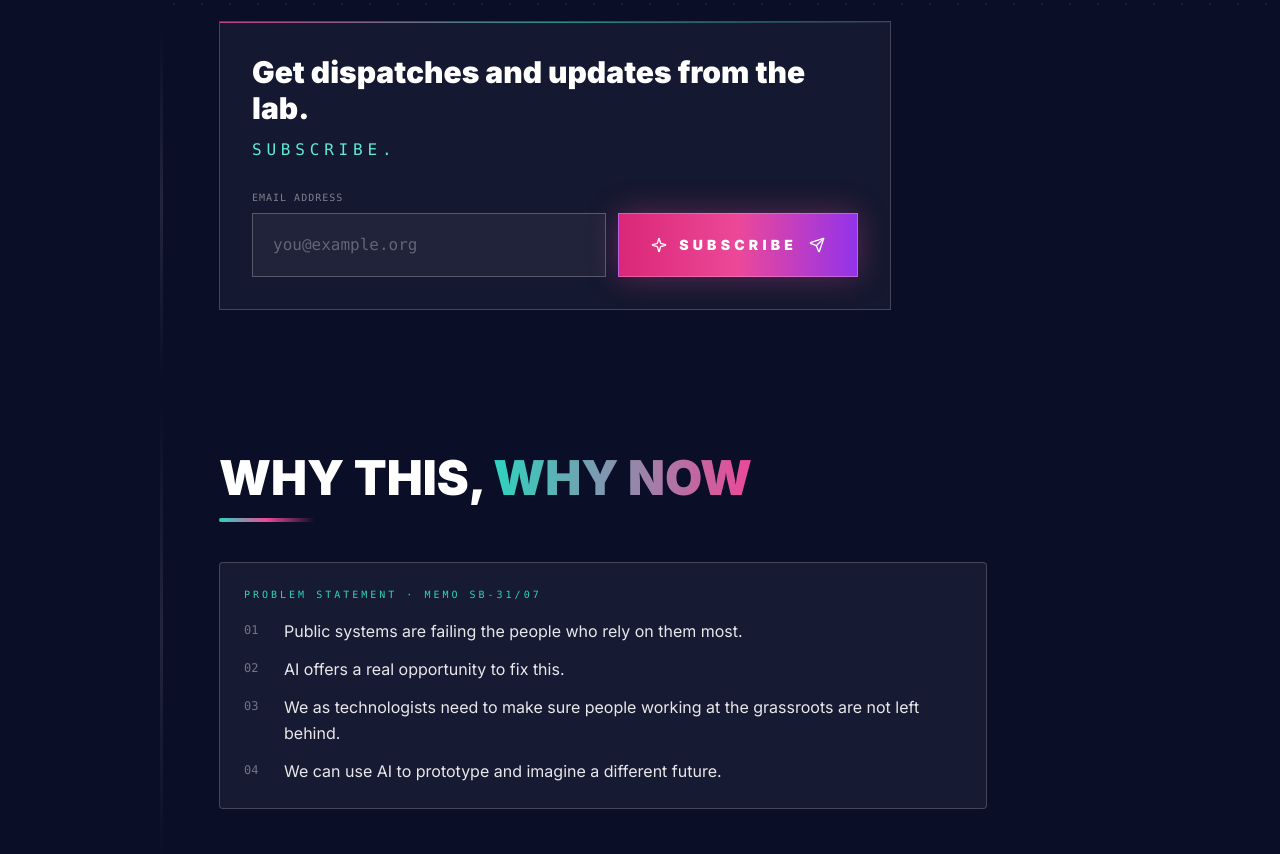
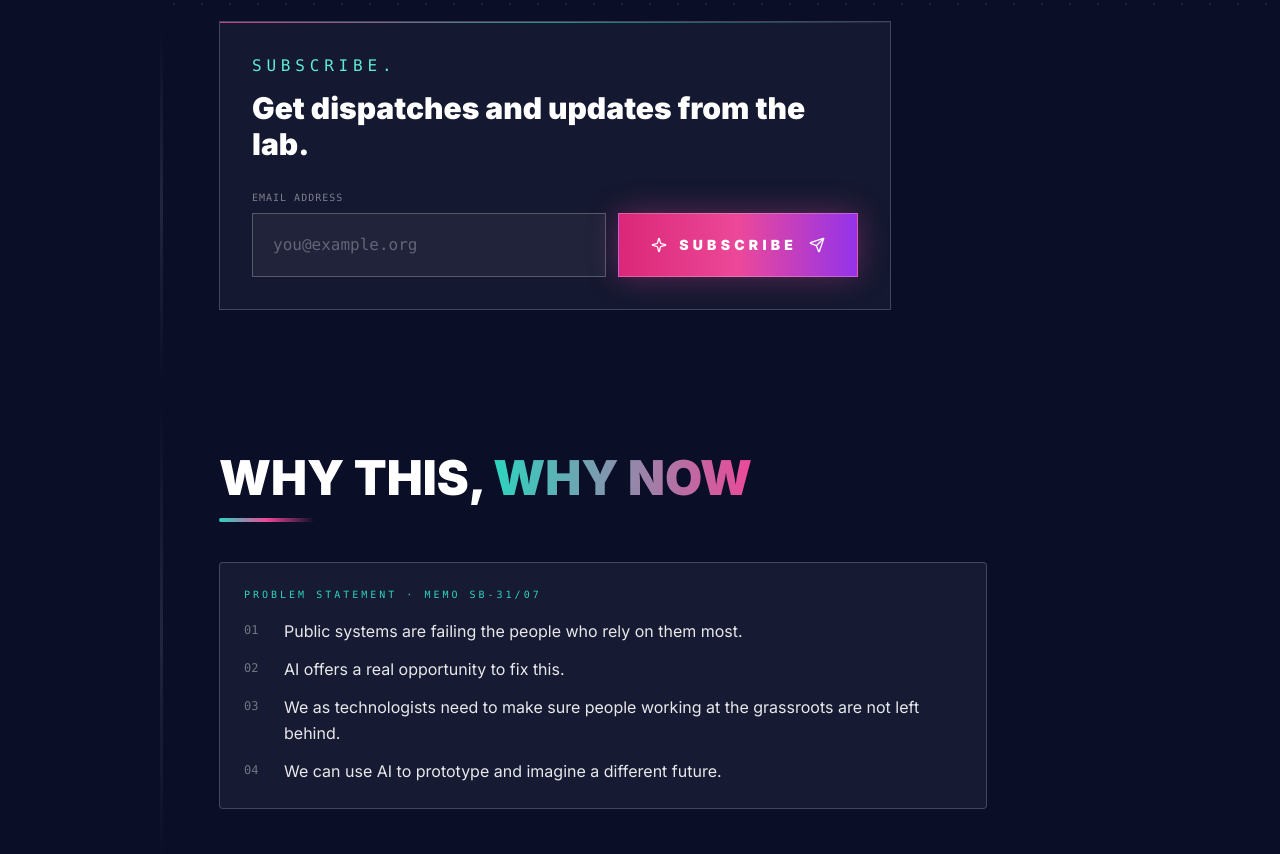
Before and after one commit to sugaroverflow/sparkle-bureaucracy-site, an Astro site: page / in a window 1280 px wide. Shown: the part 847-1701 px from the top of the page. Built offline with nearby package versions, Linux system fonts and the light colour scheme; Astro itself is replaced by a stand-in of ours; no server answers.

Commit message:
Reverse signup heading order

```diff
--- a/src/polymet/components/two-questions-section.tsx
+++ b/src/polymet/components/two-questions-section.tsx
@@ -11,11 +11,11 @@ export function TwoQuestionsSection() {
           <div className="p-7 sm:p-8">
             <div className="flex flex-col gap-7">
               <h2 className="leading-tight">
-                <span className="block text-2xl font-black text-white md:text-3xl">
+                <span className="block font-mono text-sm font-normal uppercase tracking-[0.3em] text-teal-300 md:text-base">
+                  Subscribe.
+                </span>
+                <span className="mt-3 block text-2xl font-black text-white md:text-3xl">
                   Get dispatches and updates from the lab.
-                </span>
-                <span className="mt-3 block font-mono text-sm font-normal uppercase tracking-[0.3em] text-teal-300 md:text-base">
-                  Subscribe.
                 </span>
               </h2>
               <SubscribeInline />
```
